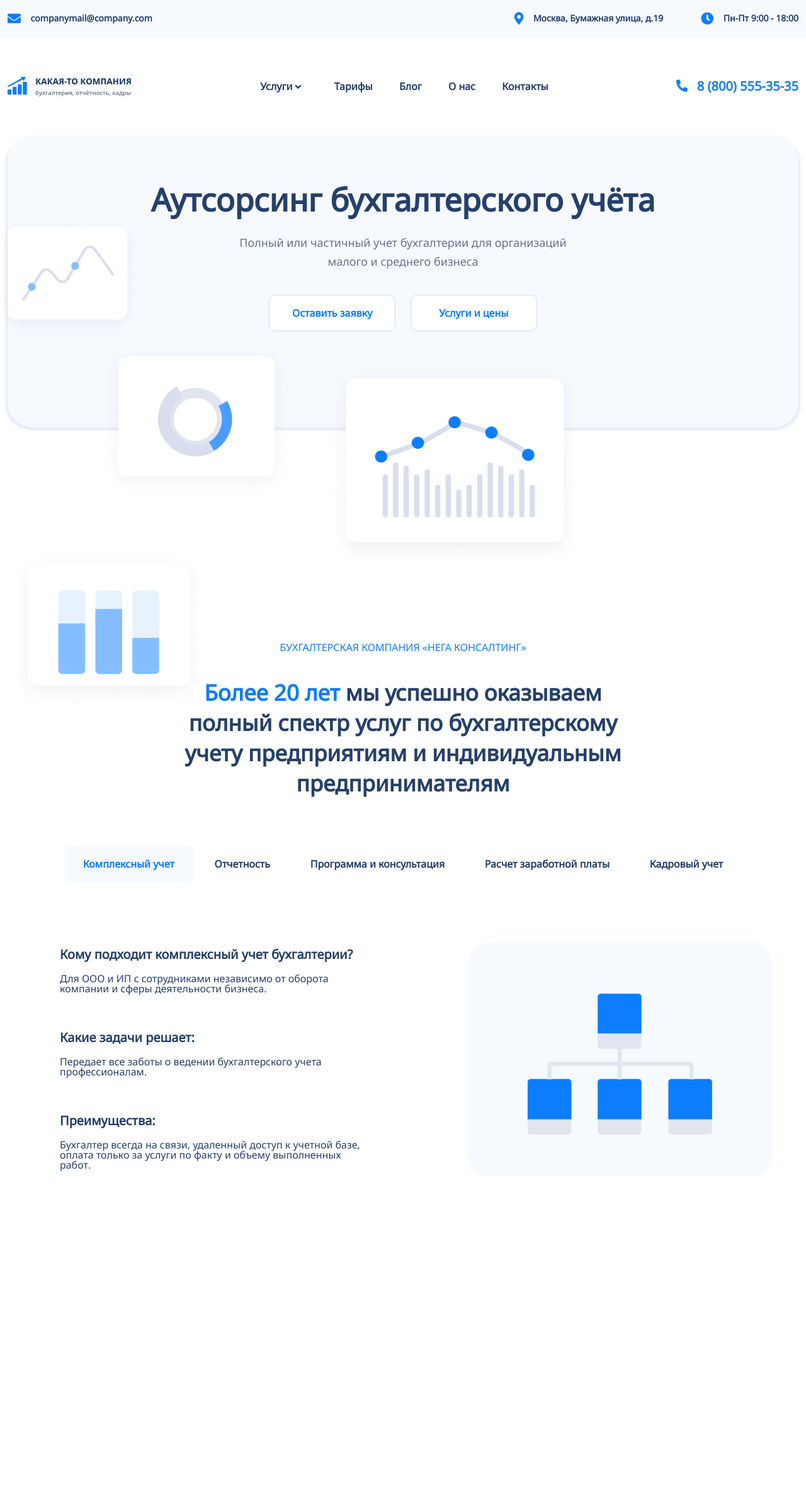
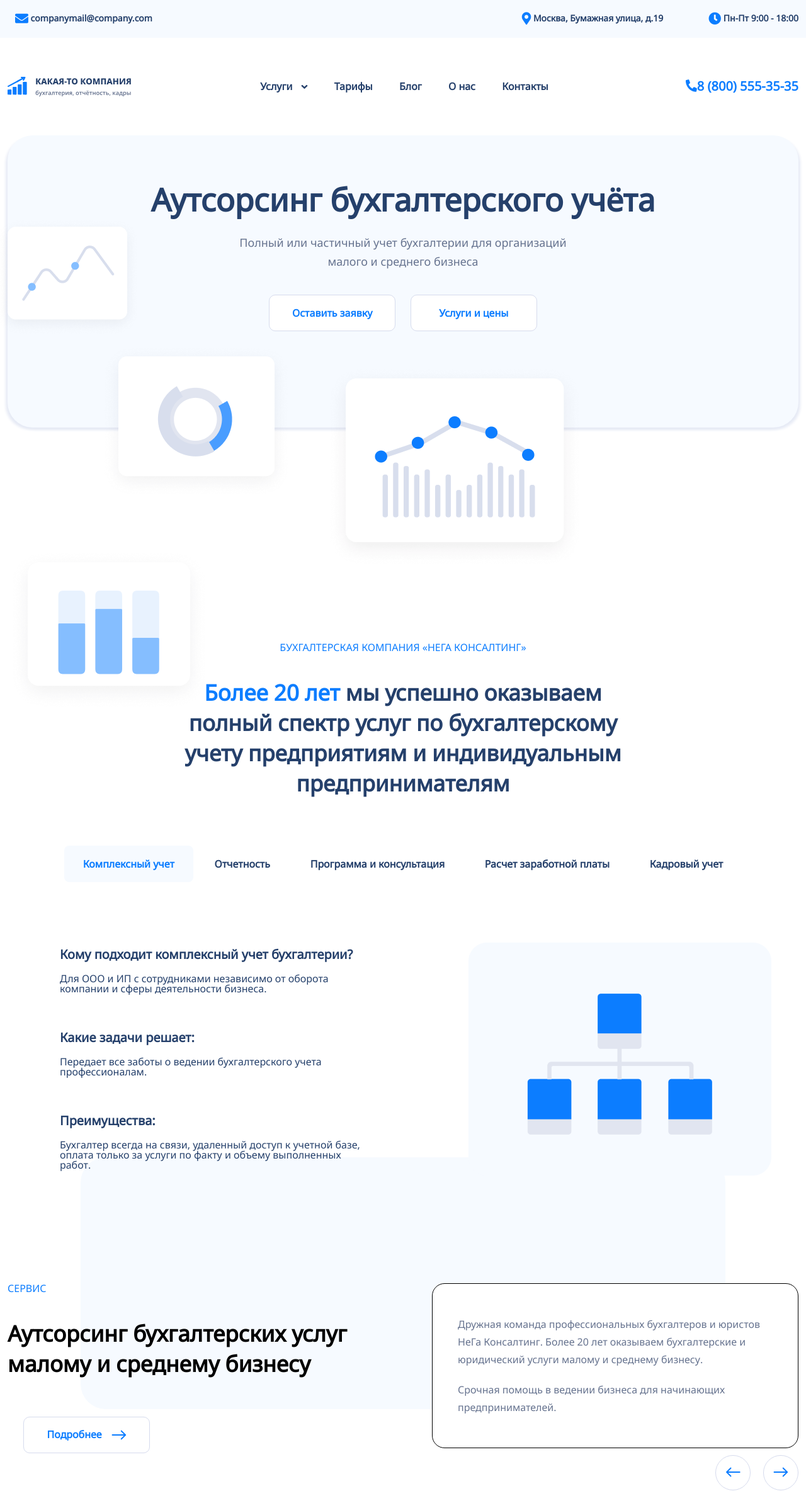
Before and after one commit to s33dd/webtestproj, a PHP site: page / in a window 1280 px wide. Shown: the whole page at 63% size. Before the commit the page ends 1860 px from the top, so only its background shows below. Run offline with PHP 8.4, Linux system fonts and the light colour scheme; some web fonts are replaced.

Commit message:
started slider carcass

```diff
--- a/index.php
+++ b/index.php
@@ -244,6 +244,44 @@
                 </div>
             </div>
         </div>
+        <div class="service container">
+            <div class="service__background"></div>
+            <div class="service__content">
+                <div class="service__content-details">
+                    <div class="service__content-details-box">
+                        <span>Сервис</span>
+                        <h1>
+                            Аутсорсинг бухгалтерских услуг
+                            малому и среднему бизнесу
+                        </h1>
+                        <button>
+                            Подробнее
+                            <i class="icon-arrow-right icon"></i>
+                        </button>
+                    </div>
+                    <div class="service__content-details-slider">
+                        <div class="textbox">
+                            <p>
+                                Дружная команда профессиональных бухгалтеров и юристов НеГа Консалтинг.
+                                Более 20 лет оказываем бухгалтерские
+                                и юридический услуги малому и среднему бизнесу.
+                            </p>
+                            <p class="lower">
+                                Срочная помощь в ведении бизнеса для начинающих предпринимателей.
+                            </p>
+                        </div>
+                        <div class="service__content-details-slider-nav">
+                            <button>
+                                <i class="icon-arrow-left icon"></i>
+                            </button>
+                            <button>
+                                <i class="icon-arrow-right icon"></i>
+                            </button>
+                        </div>
+                    </div>
+                </div>
+            </div>
+        </div>
     </div>
     <? require_once (__DIR__.'/components/scripts.php')?>
 </body>
--- a/style/css/style.css
+++ b/style/css/style.css
@@ -72,6 +72,17 @@ h1, h2, h3, h4, h5, h6 {
   font-weight: inherit;
 }
 
+.service__content span, .company-info__content span {
+  color: #0c7dff;
+  font-size: 16px;
+  text-transform: uppercase;
+  font-weight: 500;
+}
+
+.lower {
+  margin-top: 20px;
+}
+
 .wrapper {
   width: 100%;
   min-height: 100%;
@@ -119,7 +130,7 @@ h1, h2, h3, h4, h5, h6 {
 }
 .header__icon {
   color: #0c7dff;
-  margin-right: 12px;
+  margin-left: 12px;
   font-size: 20px;
   vertical-align: middle;
 }
@@ -138,7 +149,7 @@ h1, h2, h3, h4, h5, h6 {
 }
 .menu__dropdown-icon {
   color: inherit;
-  margin-right: 10px;
+  margin-left: 10px;
   font-size: 7px;
   vertical-align: middle;
 }
@@ -147,42 +158,42 @@ h1, h2, h3, h4, h5, h6 {
 }
 .menu__dropdown-icon_chart {
   color: #f5818c;
-  margin-right: 0;
+  margin-left: 0;
   font-size: 20px;
   vertical-align: middle;
   background-color: rgba(245, 129, 140, 0.1);
 }
 .menu__dropdown-icon_money {
   color: #47d39b;
-  margin-right: 0;
+  margin-left: 0;
   font-size: 20px;
   vertical-align: middle;
   background-color: rgba(71, 211, 155, 0.1);
 }
 .menu__dropdown-icon_arrow {
   color: #6f3cff;
-  margin-right: 0;
+  margin-left: 0;
   font-size: 20px;
   vertical-align: middle;
   background-color: rgba(111, 60, 255, 0.1);
 }
 .menu__dropdown-icon_question {
   color: #ffa05c;
-  margin-right: 0;
+  margin-left: 0;
   font-size: 20px;
   vertical-align: middle;
   background-color: rgba(255, 160, 92, 0.1);
 }
 .menu__dropdown-icon_tablet {
   color: #04d2fc;
-  margin-right: 0;
+  margin-left: 0;
   font-size: 20px;
   vertical-align: middle;
   background-color: rgba(4, 210, 252, 0.1);
 }
 .menu__dropdown-icon_check {
   color: #0c7dff;
-  margin-right: 0;
+  margin-left: 0;
   font-size: 20px;
   vertical-align: middle;
   background-color: rgba(12, 125, 255, 0.1);
@@ -283,13 +294,13 @@ h1, h2, h3, h4, h5, h6 {
 }
 .menu__navigation-icon {
   color: inherit;
-  margin-right: 10px;
+  margin-left: 10px;
   font-size: 7px;
   vertical-align: middle;
 }
 .menu__icon {
   color: #0c7dff;
-  margin-right: 15px;
+  margin-left: 15px;
   font-size: 20px;
   vertical-align: middle;
 }
@@ -372,6 +383,7 @@ h1, h2, h3, h4, h5, h6 {
 
 .company-info {
   margin-top: 130px;
+  margin-bottom: 150px;
   display: flex;
   justify-content: center;
   font-family: "Noto Sans";
@@ -381,12 +393,6 @@ h1, h2, h3, h4, h5, h6 {
   display: flex;
   flex-direction: column;
   align-items: center;
-}
-.company-info__content span {
-  color: #0c7dff;
-  font-size: 16px;
-  text-transform: uppercase;
-  font-weight: 500;
 }
 .company-info__content h2 {
   font-size: 35px;
@@ -459,4 +465,89 @@ h1, h2, h3, h4, h5, h6 {
   max-width: 500px;
 }
 
+.service {
+  font-family: "Noto Sans";
+}
+.service__background {
+  position: absolute;
+  background-color: #f6faff;
+  border-radius: 40px;
+  width: 80%;
+  height: 50%;
+  z-index: -1;
+  max-width: 1162px;
+  left: 50%;
+  transform: translate(-50%, -50%);
+}
+.service__content h1 {
+  margin-top: 40px;
+  font-size: 35px;
+  line-height: 48px;
+  font-weight: 600;
+}
+.service__content-details {
+  display: flex;
+  justify-content: space-between;
+}
+.service__content-details-box {
+  max-width: 600px;
+}
+.service__content-details-box button {
+  font-size: 16px;
+  color: #0c7dff;
+  font-weight: 600;
+  background-color: white;
+  height: 58px;
+  width: 201px;
+  margin: 60px 25px;
+  border: 1px solid #d6dbed;
+  border-radius: 10px;
+}
+.service__content-details-box button .icon {
+  color: #0c7dff;
+  margin-left: 12px;
+  font-size: 100%;
+  vertical-align: middle;
+}
+.service__content-details-box button:hover {
+  border-color: #0c7dff;
+}
+.service__content-details-slider .textbox {
+  max-width: 600px;
+  background-color: white;
+  border-radius: 20px;
+  padding: 50px 40px;
+  border: 1px solid black;
+  border-radius: 20px;
+}
+.service__content-details-slider .textbox p {
+  max-width: 500px;
+  font-size: 16px;
+  color: #66738f;
+  line-height: 28px;
+}
+.service__content-details-slider-nav {
+  display: flex;
+  justify-content: flex-end;
+}
+.service__content-details-slider-nav button {
+  background-color: white;
+  height: 56px;
+  width: 56px;
+  border-radius: 50%;
+  margin-top: 11px;
+  margin-left: 20px;
+  border: 1px solid #d6dbed;
+  border-radius: 50%;
+}
+.service__content-details-slider-nav button:hover {
+  background-color: #f6faff;
+}
+.service__content-details-slider-nav .icon {
+  color: #0c7dff;
+  margin-left: 0;
+  font-size: 16px;
+  vertical-align: none;
+}
+
 /*# sourceMappingURL=style.css.map */
--- a/style/mixins.scss
+++ b/style/mixins.scss
@@ -1,6 +1,6 @@
 @mixin icon($clr, $mrgn, $fz, $align) {
   color: $clr;
-  margin-right: $mrgn;
+  margin-left: $mrgn;
   font-size: $fz;
   vertical-align: $align;
 }
--- a/style/style.scss
+++ b/style/style.scss
@@ -13,6 +13,7 @@ $mainFontColor: rgb(37, 64, 107);
 $subtextColor: rgb(102, 115, 143);
 $divFiller: rgb(246, 250, 255);
 $borderColor: rgb(232, 242, 254);
+$buttonHighlight: rgb(246, 250, 255);
 
 //Размеры
 $maxWidth: 1920px;
@@ -21,7 +22,18 @@ $maxContentWidth: 1419px;
 $screen1: 1024px;
 $screen2: 360px;
 
+//Шаблоны
+%span-style {
+  color: $highlightColor;
+  font-size: 16px;
+  text-transform: uppercase;
+  font-weight: 500;
+}
+
 //---------------------------
+.lower {
+  margin-top: 20px;
+}
 
 .wrapper {
   width: 100%;
@@ -214,6 +226,7 @@ $screen2: 360px;
 .info {
   height: 720px;
 }
+
 .banner {
   font-family: $standardFont;
   color: $mainFontColor;
@@ -292,6 +305,7 @@ $screen2: 360px;
 
 .company-info {
   margin-top: 130px;
+  margin-bottom: 150px;
   display: flex;
   justify-content: center;
   font-family: $standardFont;
@@ -301,10 +315,7 @@ $screen2: 360px;
     flex-direction: column;
     align-items: center;
     span {
-      color: $highlightColor;
-      font-size: 16px;
-      text-transform: uppercase;
-      font-weight: 500;
+      @extend %span-style;
     }
     h2 {
       font-size: 35px;
@@ -378,3 +389,86 @@ $screen2: 360px;
     }
   }
 }
+
+.service {
+  font-family: $standardFont;
+  &__background {
+    position: absolute;
+    background-color: $divFiller;
+    border-radius: 40px;
+    width: 80%;
+    height: 50%;
+    z-index: -1;
+    max-width: 1162px;
+    left: 50%;
+    transform: translate(-50%, -50%);
+  }
+  &__content {
+    span {
+      @extend %span-style;
+    }
+    h1 {
+      margin-top: 40px;
+      font-size: 35px;
+      line-height: 48px;
+      font-weight: 600;
+    }
+    &-details {
+      display: flex;
+      justify-content: space-between;
+      &-box {
+        max-width: 600px;
+        button {
+          font-size: 16px;
+          color: $highlightColor;
+          font-weight: 600;
+          background-color: $mainBkgColor;
+          height: 58px;
+          width: 201px;
+          margin: 60px 25px;
+          @include border(1px, solid, rgb(214, 219, 237), 10px);
+          .icon {
+            @include icon($highlightColor, 12px, 100%, middle);
+          }
+          &:hover {
+            border-color: $highlightColor;
+          }
+        }
+      }
+      &-slider {
+        .textbox {
+          max-width: 600px;
+          background-color: $mainBkgColor;
+          border-radius: 20px;
+          padding: 50px 40px;
+          @include border(1px, solid, black, 20px);
+          p {
+            max-width: 500px;
+            font-size: 16px;
+            color: $subtextColor;
+            line-height: 28px;
+          }
+        }
+        &-nav {
+          display: flex;
+          justify-content: flex-end;
+          button {
+            background-color: $mainBkgColor;
+            height: 56px;
+            width: 56px;
+            border-radius: 50%;
+            margin-top: 11px;
+            margin-left: 20px;
+            @include border(1px, solid, rgb(214, 219, 237), 50%);
+            &:hover {
+              background-color: $buttonHighlight;
+            }
+          }
+          .icon {
+            @include icon($highlightColor, 0, 16px, none);
+          }
+        }
+      }
+    }
+  }
+}
```
Also changed, not shown: 1 other file.
